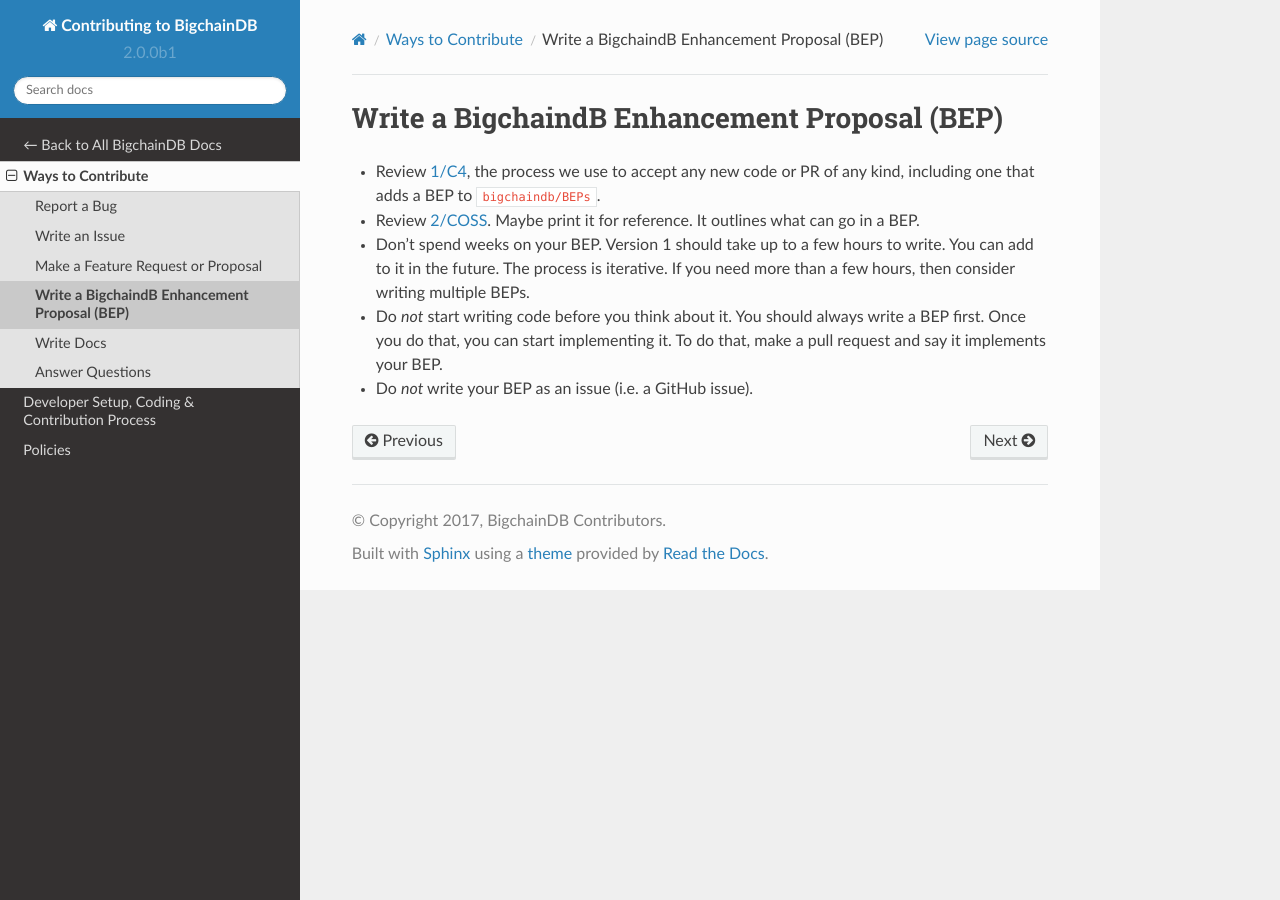
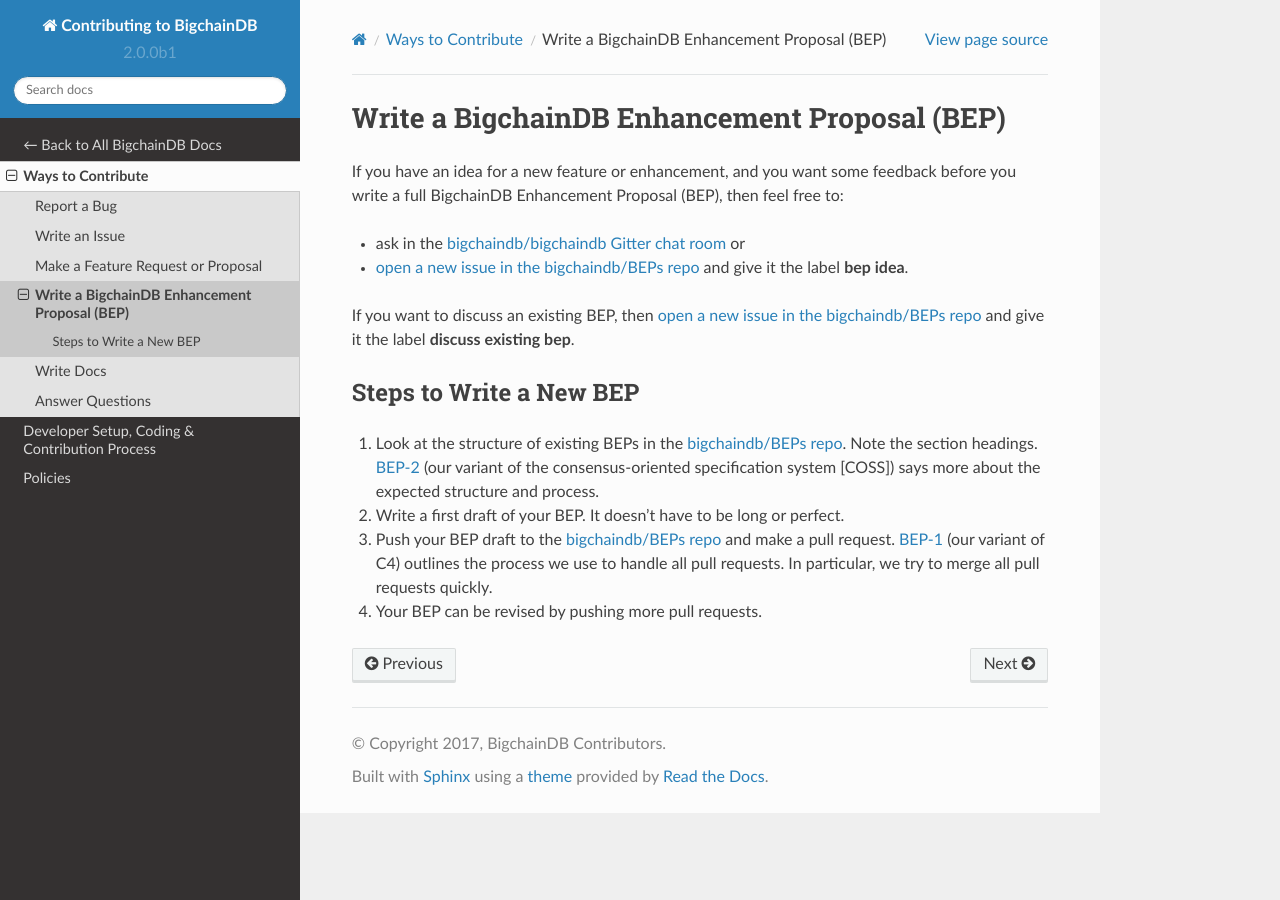
Before and after one commit to bigchaindb/bigchaindb, a Sphinx documentation site: the page built from docs/contributing/source/ways-to-contribute/write-a-bep.md, in a window 1280 px wide. Built offline with Sphinx 7.4.7 and the Read the Docs theme 2.0.0, drawn with Linux system fonts in a browser that asks for light colours; pages that are not in the unit, such as notebooks, are missing from menus; the version number is read from the project's files by our own code.

Commit message:
Problem: The write-a-bep page/process is daunting
Solution: Make the BEP writing process easier and more approachable

```diff
--- a/docs/contributing/source/ways-to-contribute/write-a-bep.md
+++ b/docs/contributing/source/ways-to-contribute/write-a-bep.md
@@ -1,7 +1,14 @@
-# Write a BigchaindB Enhancement Proposal (BEP)
+# Write a BigchainDB Enhancement Proposal (BEP)
 
-- Review [1/C4](https://github.com/bigchaindb/BEPs/tree/master/1), the process we use to accept any new code or PR of any kind, including one that adds a BEP to `bigchaindb/BEPs`.
-- Review [2/COSS](https://github.com/bigchaindb/BEPs/tree/master/2). Maybe print it for reference. It outlines what can go in a BEP.
-- Don't spend weeks on your BEP. Version 1 should take up to a few hours to write. You can add to it in the future. The process is iterative. If you need more than a few hours, then consider writing multiple BEPs.
-- Do _not_ start writing code before you think about it. You should always write a BEP first. Once you do that, you can start implementing it. To do that, make a pull request and say it implements your BEP.
-- Do _not_ write your BEP as an issue (i.e. a GitHub issue).
+If you have an idea for a new feature or enhancement, and you want some feedback before you write a full BigchainDB Enhancement Proposal (BEP), then feel free to:
+  - ask in the [bigchaindb/bigchaindb Gitter chat room](https://gitter.im/bigchaindb/bigchaindb) or
+  - [open a new issue in the bigchaindb/BEPs repo](https://github.com/bigchaindb/BEPs/issues/new) and give it the label **bep idea**.
+
+If you want to discuss an existing BEP, then [open a new issue in the bigchaindb/BEPs repo](https://github.com/bigchaindb/BEPs/issues/new) and give it the label **discuss existing bep**.
+
+## Steps to Write a New BEP
+
+1. Look at the structure of existing BEPs in the [bigchaindb/BEPs repo](https://github.com/bigchaindb/BEPs). Note the section headings. [BEP-2](https://github.com/bigchaindb/BEPs/tree/master/2) (our variant of the consensus-oriented specification system [COSS]) says more about the expected structure and process.
+1. Write a first draft of your BEP. It doesn't have to be long or perfect.
+1. Push your BEP draft to the [bigchaindb/BEPs repo](https://github.com/bigchaindb/BEPs) and make a pull request. [BEP-1](https://github.com/bigchaindb/BEPs/tree/master/1) (our variant of C4) outlines the process we use to handle all pull requests. In particular, we try to merge all pull requests quickly.
+1. Your BEP can be revised by pushing more pull requests.
```
